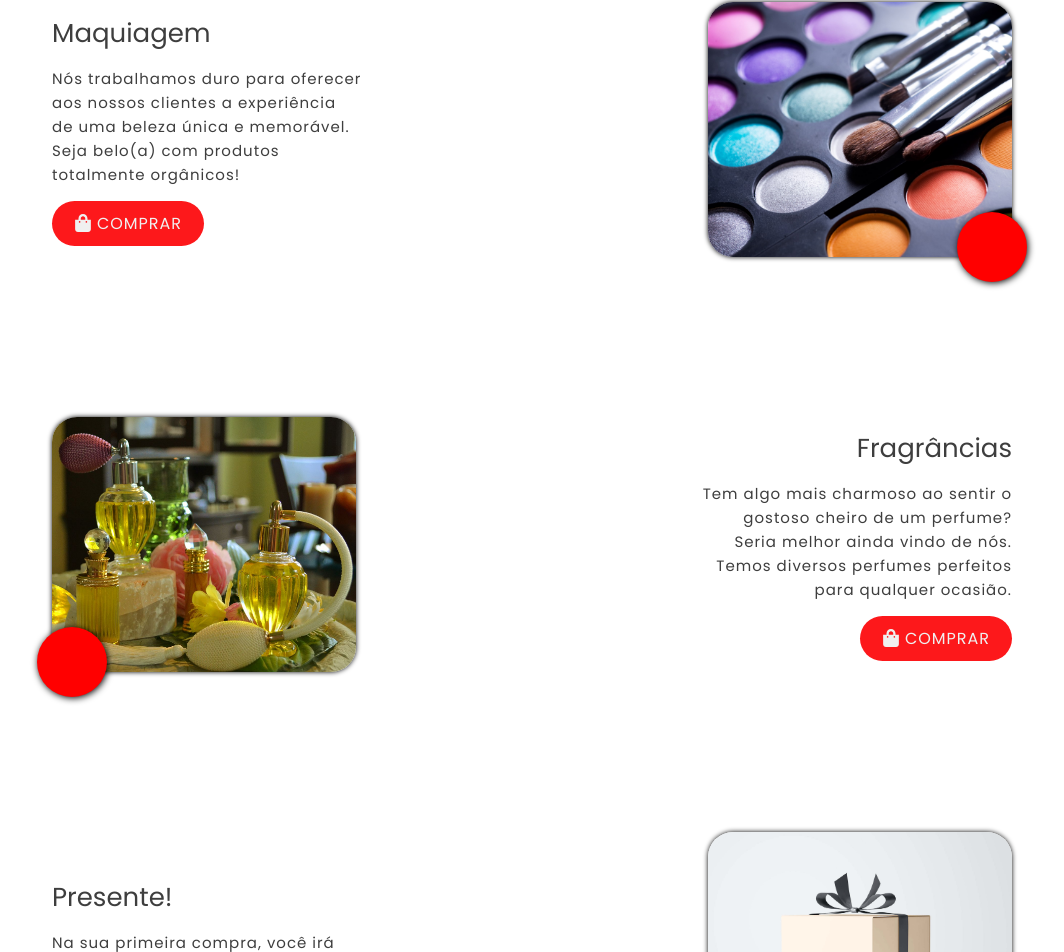
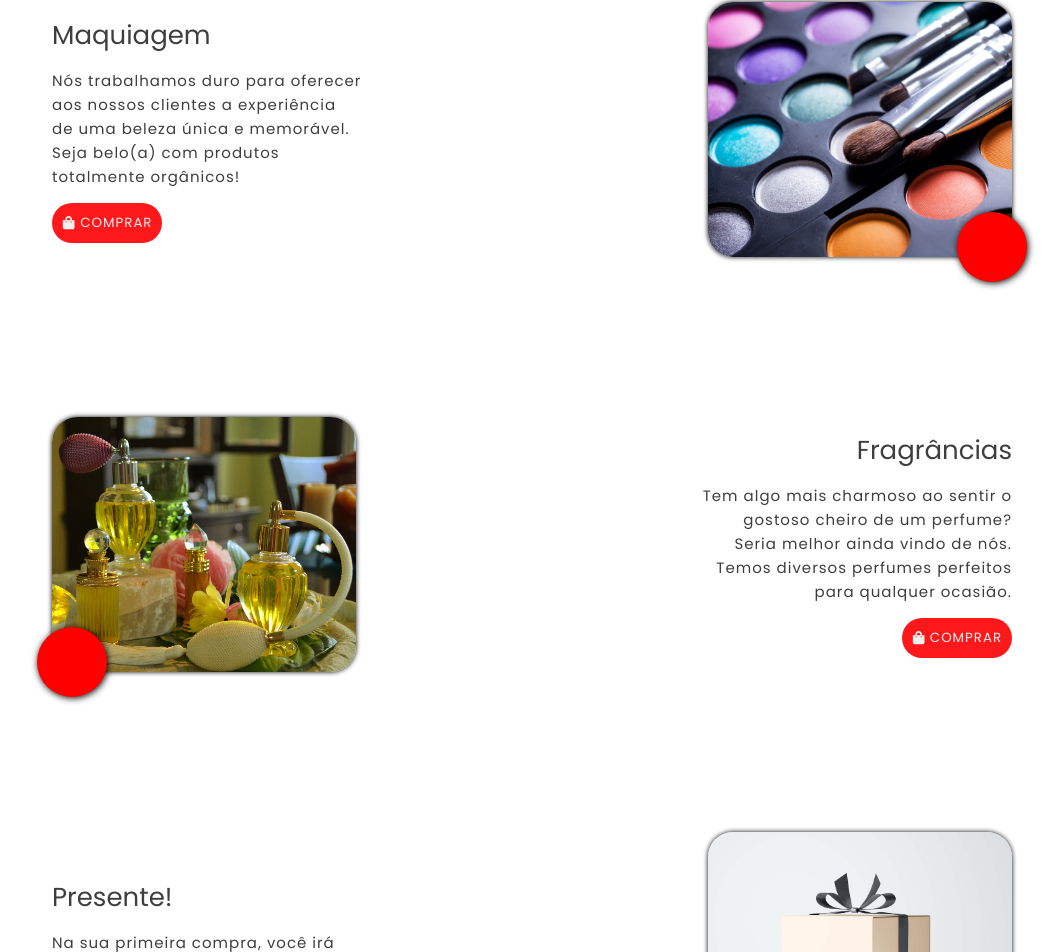
Before and after one commit to carlosr-lotus/Bordu, a React (Create React App) app: page / in a window 1280 px wide. Shown: the part 814-1766 px from the top of the page, without its empty margins (108-1172 px from the left). Built offline with nearby package versions, Linux system fonts and the light colour scheme.

Commit message:
Global CSS File

```diff
--- a/src/global.css
+++ b/src/global.css
@@ -43,11 +43,9 @@ body {
     font-family: 'Poppins',
         sans-serif;
     letter-spacing: 1px;
-    font-size: 1.8rem;
     font-weight: 100;
 
     padding: 1rem;
-    width: 15.2rem;
 
     background-color: var(--Main-Red);
     color: var(--Logo-Font-White);
@@ -68,7 +66,6 @@ body {
 
 .red-button>p {
     margin: 0 0 0 .5rem;
-    font-size: 1.6rem;
 }
 
 .red-button:hover {
```
